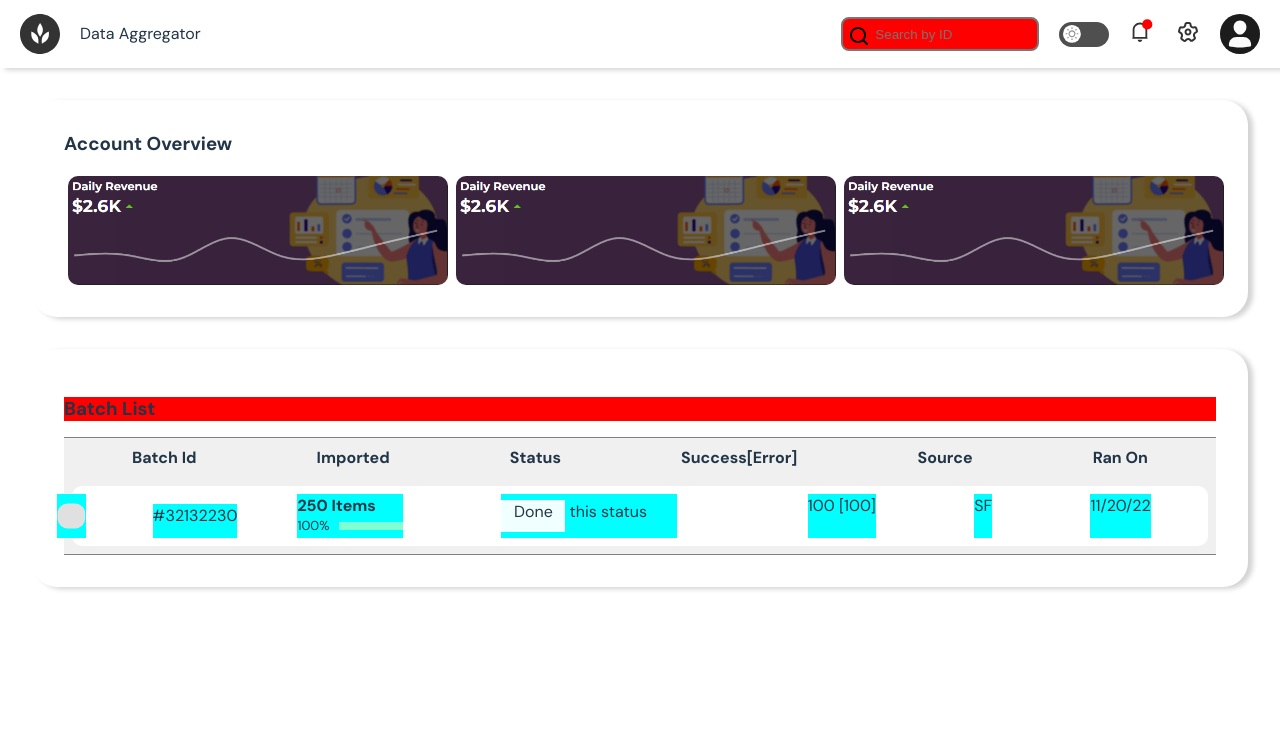
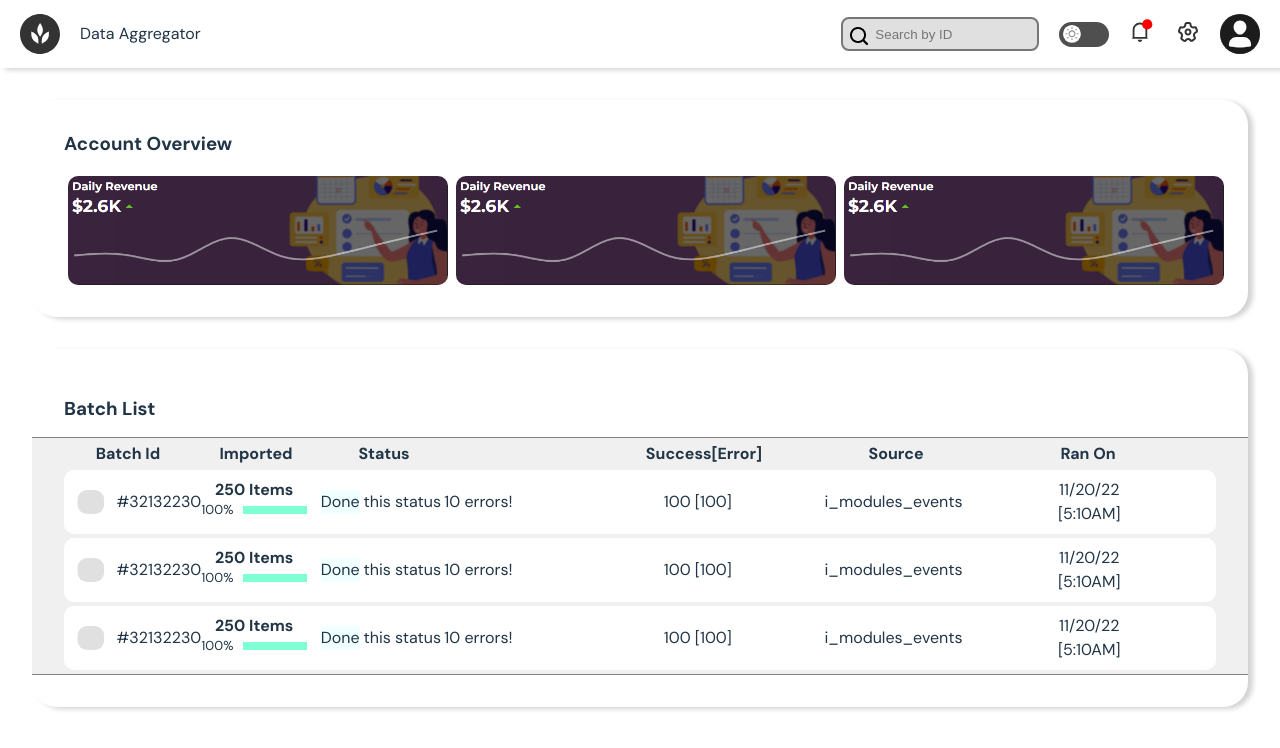
Before and after one commit to Lrivaslo5/Data_aggregator, a React (Vite) app in the folder Data_aggregator/: page / in a window 1280 px wide. Shown: the top 748 px of the page. Built offline with nearby package versions, Linux system fonts and the light colour scheme.

Commit message:
Changed Items to grid styling

```diff
--- a/Data_aggregator/src/App.css
+++ b/Data_aggregator/src/App.css
@@ -5,7 +5,7 @@
   font-family: 'DM Sans', sans-serif;
 }
 
-/*
+/* This will be used for Dark mode creation
 .app{
   transition-property: background-color;
   transition-duration: 10s;
@@ -23,28 +23,27 @@
   background-color: #FFF8ED;
 } */
 
-
+/* Refactor these cards so that there is a single title attribute with a prop passed - style so that has margin left/right = 2rem */
 .card {
-  padding: 2em;
+  padding-top: 2rem;
+  padding-bottom: 2rem;
   background-color: #FFFFFF;
   margin: 2rem;
   border-radius: 25px;
   box-shadow: 5px 2px 5px lightgray;
 
 }
-
-.read-the-docs {
-  color: #888;
-}
-
 .card h3{
   text-align: left;
+  margin-left: 2rem;
 }
-
 .card-section {
   background-color: #F0F0F0;
   border-bottom: solid 1px grey ;
   border-top: solid 1px grey ;
+  align-self: center;
+  padding-left: 2rem;
+  padding-right: 2rem ;
 }
 
 /* Account Overview Styling */
@@ -54,10 +53,19 @@
   justify-content: space-between;
   align-items: center;
   padding-top: 1.25rem;
+  margin-left: 2rem;
+  margin-right: 2rem;
+
 }
+
 #dash-cont img{
   width: 33%;
   border-radius: 10px;
   margin-left: 0.25rem;
   margin-right: 0.25rem;
 }
+#dash-cont img:hover {
+  border-color: violet;
+  border-style: solid;
+  border-width: 2px;
+}
--- a/Data_aggregator/src/App.jsx
+++ b/Data_aggregator/src/App.jsx
@@ -68,6 +68,10 @@ function App() {
 
           {/* Determine how to populate x items / out of y? */}
           <Item props = {testbatch} option = {testoption}></Item>
+          <Item props = {testbatch} option = {testoption}></Item>
+          <Item props = {testbatch} option = {testoption}></Item>
+
+
         </div>
       </div>
     </div>
--- a/Data_aggregator/src/assets/testbatch.json
+++ b/Data_aggregator/src/assets/testbatch.json
@@ -6,6 +6,6 @@
         "errors": 100,
         "items":250
     },
-    "ranOn":"11/20/22",
-    "source":"SF"
+    "ranOn":"11/20/22 [5:10AM]",
+    "source":"i_modules_events"
 }
--- a/Data_aggregator/src/components/BatchItem.css
+++ b/Data_aggregator/src/components/BatchItem.css
@@ -1,59 +1,89 @@
-/* Batch List */
+
+/* Title Styling */
+.titleparent {
+  display: grid;
+  grid-template-columns: repeat(4, 1fr) 0.5fr 1fr 0.5fr 1fr 0.5fr 1fr 0.5fr;
+  grid-template-rows: 0.1fr;
+  grid-column-gap: 0px;
+  grid-row-gap: 0px;
+  text-align: center;
+  padding-left: 0rem;
+  margin-top: 0.25rem;
+}
+.title0 { grid-area: 1 / 1 / 2 / 2; }
+.title1 { grid-area: 1 / 2 / 2 / 3; }
+.title2 { grid-area: 1 / 3 / 2 / 4;  }
+.title3 { grid-area: 1 / 6 / 2 / 7; }
+.title4 { grid-area: 1 / 8 / 2 / 9;  }
+.title5 { grid-area: 1 / 10 / 2 / 11;  }
+
+#batch-list ul li{
+  list-style: none;
+  font-weight:600;
+}
+#batch-title {
+  margin-top: 1rem;
+  margin-bottom: 1rem;
+  margin-left: 2rem;
+}
+
+/*Items styling */
+.parent {
+  display: grid;
+  grid-template-columns: repeat(4, 1fr) 0.5fr 1fr 0.5fr 1fr 0.5fr 1fr 0.5fr;
+  grid-template-rows: 0.1fr;
+  grid-column-gap: 0px;
+  grid-row-gap: 0px;
+  text-align: center;
+  width: 100%;
+  margin-bottom: 0.25rem;
+  margin-top: 0.25rem;
+
+  padding-top: 0.5rem;
+  padding-bottom: 0.5rem;
+
+  background-color: #ffffff;
+  border-radius: 10px;
+  }
+
+.div1 { grid-area: 1 / 1 / 2 / 2;  display: flex; flex-direction: row; }
+.div2 { grid-area: 1 / 2 / 2 / 3;  }
+.div3 { grid-area: 1 / 3 / 2 / 4;  }
+.div4 { grid-area: 1 / 4 / 2 / 5; display: flex; flex-direction: column;  justify-content: center; align-items: flex-start;}
+.div5 { grid-area: 1 / 6 / 2 / 7; display: flex; flex-direction: column;  justify-content: center; }
+.div6 { grid-area: 1 / 8 / 2 / 9; display: flex; flex-direction: column;  justify-content: center;}
+.div7 { grid-area: 1 / 10 / 2 / 11; display: flex; flex-direction: column;  justify-content: center;}
 
 
+/* Check Box */
 .item__checkbox{
-  background-color: aqua;
-  margin-left: -4.5rem;
+  margin-left: 10%;
+  height: 24px;
+  align-self: center;
 }
-
-.item__col4{
-  background-color: aqua;
-}
-
-.item__col5{
-  background-color: aqua;
-}
-
-.item__col6{
-  background-color: aqua;
+/* Figure out if we want to use different Image when selected or just do it in CSS */
+.item__checkbox:hover{
+  border-style: solid;
+  border-width: 1px;
+  border-color: aqua;
 }
 
 
-
-#batch-title {
-  margin-top: 1rem;
-  margin-bottom: 1rem;
-  background-color: red;
-}
-
+/* misc styling */
+/*
 #batch-list ul{
   display: flex;
   flex-direction: row;
   justify-content: space-around;
   padding: 0.5rem;
-}
-#batch-list ul li{
-  list-style: none;
-  font-weight:600;
-}
-#item{
-  display: flex;
-  flex-direction: row;
-  justify-content: space-around;
-  padding: 0.5rem;
-  margin-left: 0.5rem;
-  margin-right: 0.5rem;
-  margin-top: 0.5rem;
-  margin-bottom: 0.5rem;
-  background-color: #ffffff;
-  border-radius: 10px;
+} */
 
-}
+
+/* Item Specifics styling */
 #batch{
-  margin-left: -2rem;
-  padding: 0;
-  margin-top: 0.6rem;
-  background-color: aqua;
+  padding-left: 0.75rem;
+  align-self: center;
+  /* background-color: aqua; */
 
 }
 #import-widget{
@@ -74,33 +104,28 @@
 #imported {
   display: flex;
   flex-direction: column;
-  margin-left: -2.4rem;
-  align-items: flex-start;
-  background-color: aqua;
-
+  align-items: center;
+  justify-content: center;
 }
 #imported h4{
   margin-bottom: -0.25rem;
+  /* margin-left: -2rem; */
 }
+
+
+/*Status Widget Styling*/
 #status{
   display: flex;
   flex-direction: row;
-  justify-content: flex-start;
+  justify-content: center;
   align-items: center;
-  background-color: aqua;
-  width: 11rem;
-  margin-right: 2rem;
+  height: 100%;
 }
 #status-message{
-  height: 2rem;
-  width: 4rem;
   text-align: center  ;
   background-color: azure;
 }
 #errors{
-  height: 2rem;
-  width: 5rem;
   text-align: left;
   margin-left: 0.25rem;
-
 }
--- a/Data_aggregator/src/components/BatchListCard.jsx
+++ b/Data_aggregator/src/components/BatchListCard.jsx
@@ -4,12 +4,13 @@
 function BatchListCard({props , option}) {
     const titles =  props[option]
     var titleList = titles.map(function(title){
-        return<li>{title}</li>
+        var numbered = "title" + titles.indexOf(title);
+        return<li className= {numbered}>{title}</li>
     })
 
     return (
     <div id= "batch-list">
-        <ul>
+        <ul className="titleparent">
             {/* <button onClick={() => (alert(titles))}>test</button> */}
             {titleList}
         </ul>
--- a/Data_aggregator/src/components/Item.jsx
+++ b/Data_aggregator/src/components/Item.jsx
@@ -7,24 +7,33 @@ function Item({props, option}) {
     return (
         <div id = "batch-items">
         <div id = "item">
+        </div>
+        <div className="parent">
+          <div className="div1">
             <img className = 'item__checkbox'src = 'src/assets/dashboard/unchecked.svg'/>
             <div id = "batch">{batchID}</div>
+          </div>
+          <div className="div2">
             <div id = "imported">
               <h4>{status.items} Items</h4>
               <div id = "import-widget">
-              <p>100%</p>  {/* use state to keep track of percentage over items??*/}
+                <p> 100%</p>  {/* use state to keep track of percentage over items??*/}
                 <div id = "progress-bar"></div>
               </div>
             </div>
+          </div>
+          <div className="div3">
             <div id = "status">
               <div id ="status-message">
                 <p>{status.current}</p>
               </div>
               <div id = "errors"><p>this status</p></div>
             </div>
-          <div className = 'item__col4'>{status.successes} [{status.errors}]</div>
-          <div className = 'item__col5'>{source}</div>
-          <div className = 'item__col6'>{ranOn}</div>
+          </div>
+          <div className="div4">10 errors!</div>
+          <div className="div5">{status.successes} [{status.errors}]</div>
+          <div className="div6"> {source}</div>
+          <div class="div7">{ranOn}</div>
         </div>
       </div>
     )
--- a/Data_aggregator/src/components/Navbar.css
+++ b/Data_aggregator/src/components/Navbar.css
@@ -33,7 +33,7 @@
     padding-left: 2rem;
 
     background: url(/src/assets/search.png) no-repeat scroll 0.438rem 0.48rem;
-    background-color: red;
+    background-color: #E0E0E0;
 
     outline:#bbb;
     border-style: solid;
```
Lines whose indentation alone changed are shown as unchanged.
